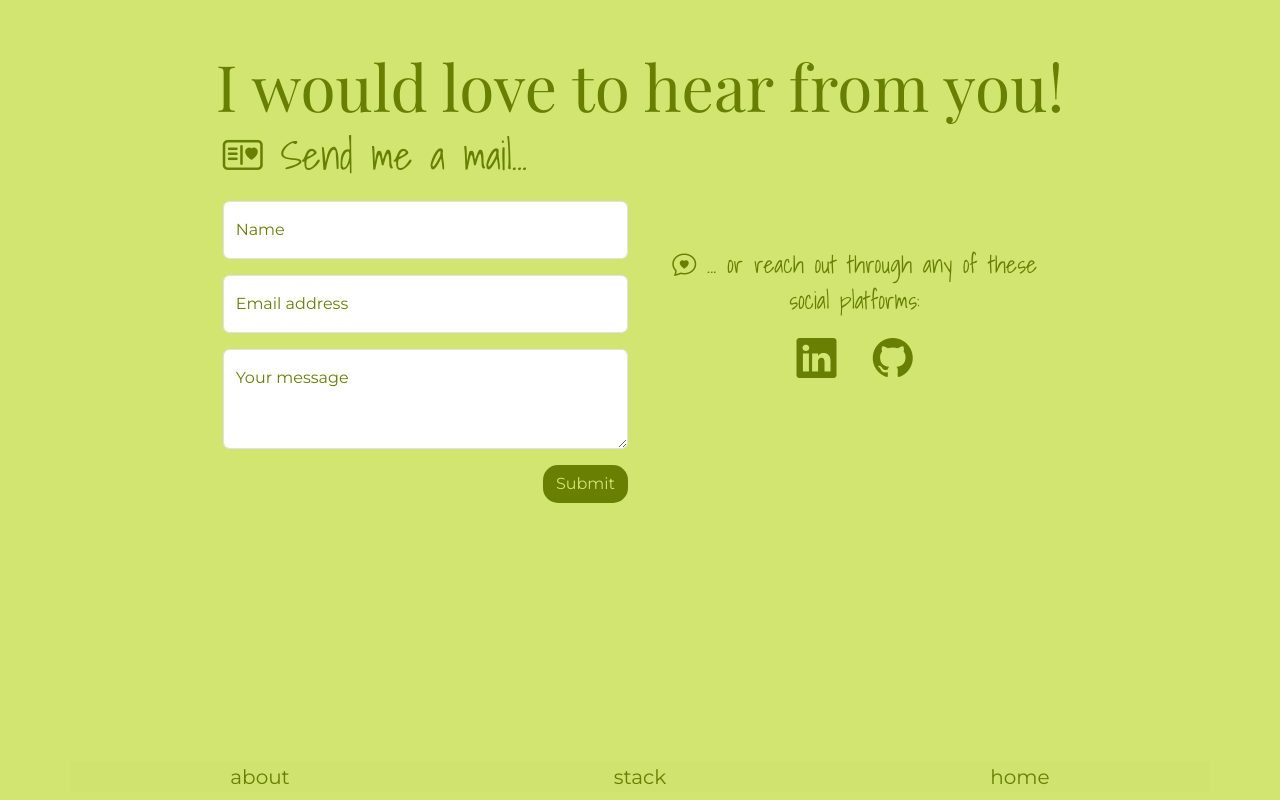
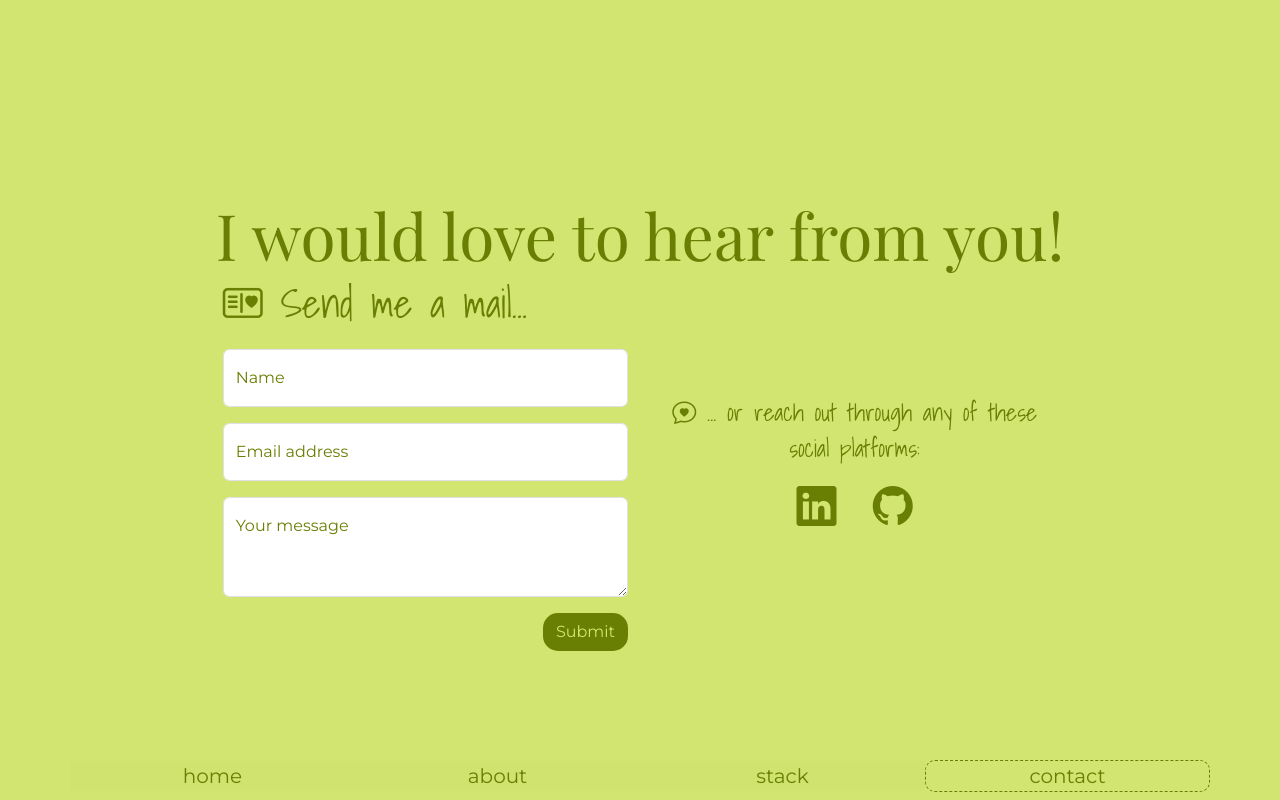
Before and after one commit to snogepi/portfolio, a plain HTML site: page contact.html in a window 1280 px wide. Drawn offline with nearby package versions, Linux system fonts and the light colour scheme; a web font is replaced by a local one.

Commit message:
col-3 nav-links + fixed indentations AGAIN

```diff
--- a/aboutStyle.css
+++ b/aboutStyle.css
@@ -55,6 +55,13 @@ p {
   font-family: "Shadows Into Light", cursive;
   font-weight: 400;
   font-style: normal;
+}
+
+.current {
+  border-radius: 0.625rem;
+  border-style: dashed;
+  border-width: 1px;
+  color: #697f03;
 }
 
 .nav-link {
--- a/contact.html
+++ b/contact.html
@@ -20,7 +20,8 @@
 </head>
 <body>
 
-  <div class="container mt-5 col-12 d-flex justify-content-center align-items-center">
+  <div class="parent-container">
+    <div class="container mt-5 col-12 d-flex justify-content-center align-items-center">
     <div class="display-3 playfair-display">I would love to hear from you!</div>
   </div>
 
@@ -63,16 +64,20 @@
 
     </div>
   </div>
+  </div>
 
   <div class="container text-center fixed-bottom fs-5 montserrat navbar justify-content-center">
-    <div class="col-4 col-md-4 nav-item">
+    <div class="col-3 nav-item">
+      <a class="nav-link active" href="index.html">home</a>
+    </div>
+    <div class="col-3 nav-item">
       <a class="nav-link active" href="about.html">about</a>
     </div>
-    <div class="col-4 col-md-4 nav-item">
+    <div class="col-3 nav-item">
       <a class="nav-link active" href="tech-stack.html">stack</a>
     </div>
-    <div class="col-4 col-md-4 nav-item">
-      <a class="nav-link active" href="index.html">home</a>
+    <div class="col-3 nav-item current">
+      <a>contact</a>
     </div>
   </div>
 
--- a/style.css
+++ b/style.css
@@ -32,6 +32,13 @@ body {
   font-style: normal;
 }
 
+.current {
+  border-radius: 0.625rem;
+  border-style: dashed;
+  border-width: 1px;
+  color: #697f03;
+}
+
 .content {
   position: absolute;
   left: 50%;
@@ -42,16 +49,6 @@ body {
 
 .note {
   margin-left: 11rem;
-}
-
-.about-img {
-  width: 100%;
-  max-width: 20rem;
-  height: auto;
-  border: #223800;
-  border-width: 2rem;
-  border-radius: 10rem;
-  display: inline;
 }
 
 .nav-link {
```
Also changed, not shown: about.html (+6 -3 lines), index.html (+9 -6 lines), tech-stack.html (+10 -5 lines). Lines whose indentation alone changed are shown as unchanged.
